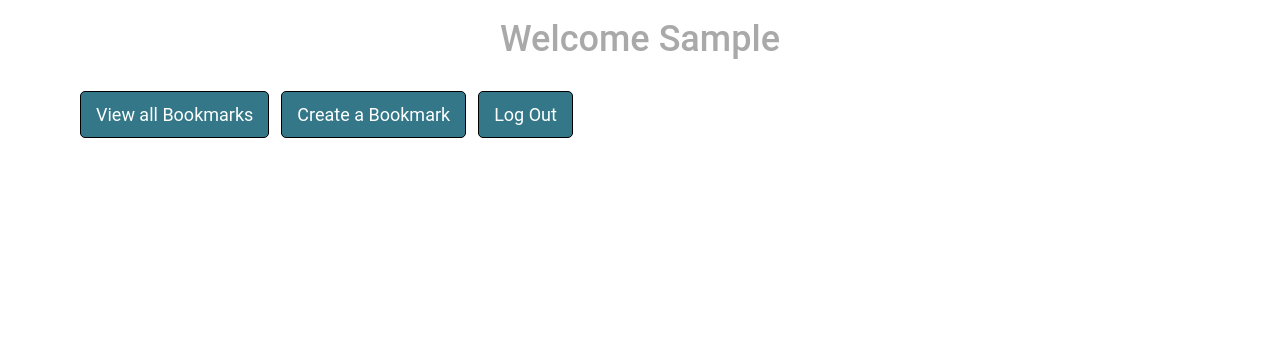
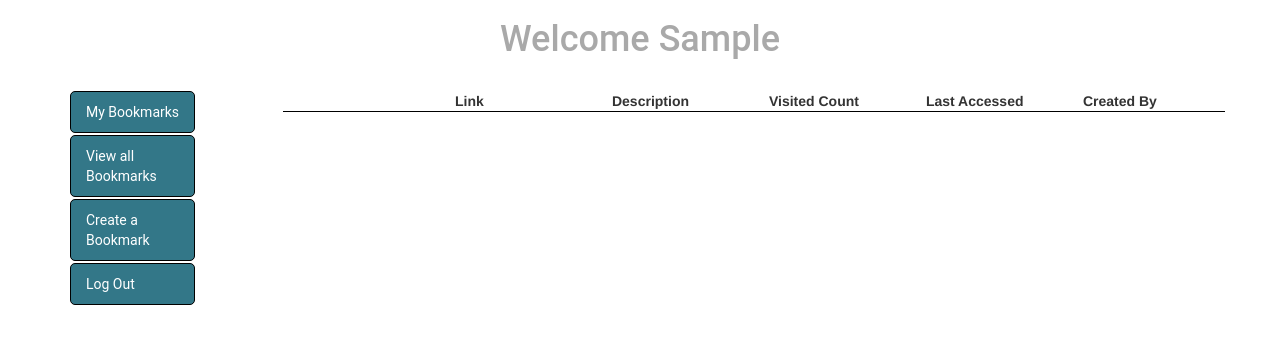
Before and after one commit to Cuddlemuffin007/url_shortener_2, a Django app: page / in a window 1280 px wide. Shown: the top 344 px of the page. Run offline with Django 3.2, Linux system fonts and the light colour scheme; the visitor is signed in with stand-in values (Sample User, id 1); data that the repository does not hold is empty; some libraries are stand-ins or nearby versions.

Commit message:
added my_bookmarks view for individual users and isolated access to update views from there

```diff
--- a/short_url/settings.py
+++ b/short_url/settings.py
@@ -121,4 +121,4 @@ USE_TZ = True
 # https://docs.djangoproject.com/en/1.9/howto/static-files/
 
 STATIC_URL = '/static/'
-LOGIN_REDIRECT_URL = '/bookmarks/'
+LOGIN_REDIRECT_URL = '/'
--- a/short_url/urls.py
+++ b/short_url/urls.py
@@ -15,12 +15,13 @@ Including another URLconf
 """
 from django.conf.urls import url
 from django.contrib import admin
-from short_url_app.views import BookmarkListView, BookmarkCreateView, BookmarkUpdateView, external_view, home
+from short_url_app.views import BookmarkListView, BookmarkCreateView,\
+    BookmarkUpdateView, external_view, HomeView
 from django.contrib.auth import views as auth_views
 
 urlpatterns = [
     url(r'^admin/', admin.site.urls),
-    url(r'^$', home, name='home'),
+    url(r'^$', HomeView.as_view(), name='home'),
     url(r'^login/$', auth_views.login, name='login'),
     url(r'^logout/$', auth_views.logout, name='logout'),
     url(r'^bookmarks/$', BookmarkListView.as_view(), name='bookmark_list_view'),
--- a/short_url_app/static/main.css
+++ b/short_url_app/static/main.css
@@ -7,7 +7,7 @@
 
 .nav a {
     font-family: "Roboto", "Lucida Grande", Verdana, Arial, sans-serif;
-    font-size: 18px;
+    font-size: 14px;
     color: white;
 }
 
@@ -18,7 +18,9 @@
 }
 
 .nav {
+    width: 11%;
     padding: 1.5em 0;
+    display: inline-block;
 }
 
 .nav-pills li {
@@ -36,5 +38,17 @@ form label {
 }
 
 form {
-    margin-bottom: 2em;
+    margin-top: 1.5em;
 }
+
+.table {
+    width: 80%;
+    float: right;
+    padding: 1.5em 0;
+}
+
+.form-container {
+    width: 50%;
+    margin-right: 10%;
+    float: right;
+}
--- a/short_url_app/views.py
+++ b/short_url_app/views.py
@@ -2,9 +2,7 @@ from datetime import datetime
 
 from django.core.urlresolvers import reverse
 from django.http import HttpResponseRedirect
-from django.shortcuts import render
 from django.views.generic import ListView, CreateView, UpdateView
-from django.contrib.auth.models import User
 
 from short_url_app.models import Bookmark, Click
 from hashids import Hashids
@@ -39,11 +37,16 @@ class BookmarkUpdateView(UpdateView):
     template_name = 'short_url_app/update_form.html'
 
     def get_success_url(self):
-        return reverse('bookmark_list_view')
+        return reverse('home')
 
 
-def home(request):
-    return render(request, 'base.html')
+class HomeView(ListView):
+    model = Bookmark
+    template_name = 'short_url_app/home.html'
+
+    class Meta:
+        ordering = ['-created']
+
 
 def external_view(request, short):
     bookmark = Bookmark.objects.get(shortened=short)
--- a/templates/base.html
+++ b/templates/base.html
@@ -12,7 +12,8 @@
     <div class="container">
     {% if request.user.is_authenticated %}
         <h1 id="welcome">Welcome {{ user.username }}</h1>
-        <ul class="nav nav-pills">
+        <ul class="nav nav-stacked">
+            <li role="presentation"><a href="{% url 'home' %}">My Bookmarks</a></li>
             <li role="presentation"><a href="{% url 'bookmark_list_view' %}">View all Bookmarks</a></li>
             <li role="presentation"><a href="{% url 'bookmark_create_view' %}">Create a Bookmark</a></li>
             <li role="presentation"><a href="{% url 'logout' %}">Log Out</a></li>
--- /dev/null
+++ b/templates/short_url_app/home.html
@@ -0,0 +1,33 @@
+{% extends 'base.html' %}
+
+{% block content %}
+    {% if request.user.is_authenticated %}
+    <div class="table">
+        <div class="row headers">
+            <div class="col-md-2"></div>
+            <div class="col-md-2">Link</div>
+            <div class="col-md-2">Description</div>
+            <div class="col-md-2">Visited Count</div>
+            <div class="col-md-2">Last Accessed</div>
+            <div class="col-md-2">Created By</div>
+        </div>
+
+        {% for bookmark in object_list %}
+            {% if bookmark.user == request.user %}
+                <div class="row">
+                    <a href="{% url 'bookmark_update_view' bookmark.pk %}">
+                        <div class="col-md-2">edit</div>
+                    </a>
+                    <a href="{% url 'external_view' bookmark.shortened %}">
+                        <div class="col-md-2">{{ bookmark.title }}</div>
+                    </a>
+                    <div class="col-md-2">{{ bookmark.description }}</div>
+                    <div class="col-md-2">{{ bookmark.total_accesses }}</div>
+                    <div class="col-md-2">{{ bookmark.last_accessed }}</div>
+                    <div class="col-md-2">{{ bookmark.user }}</div>
+                </div>
+            {% endif %}
+        {% endfor %}
+    </div>
+    {% endif %}
+{% endblock %}
```
Also changed, not shown: templates/short_url_app/bookmark_form.html (+7 -5 lines), templates/short_url_app/bookmark_list.html (+5 -3 lines), templates/short_url_app/update_form.html (+7 -5 lines).
